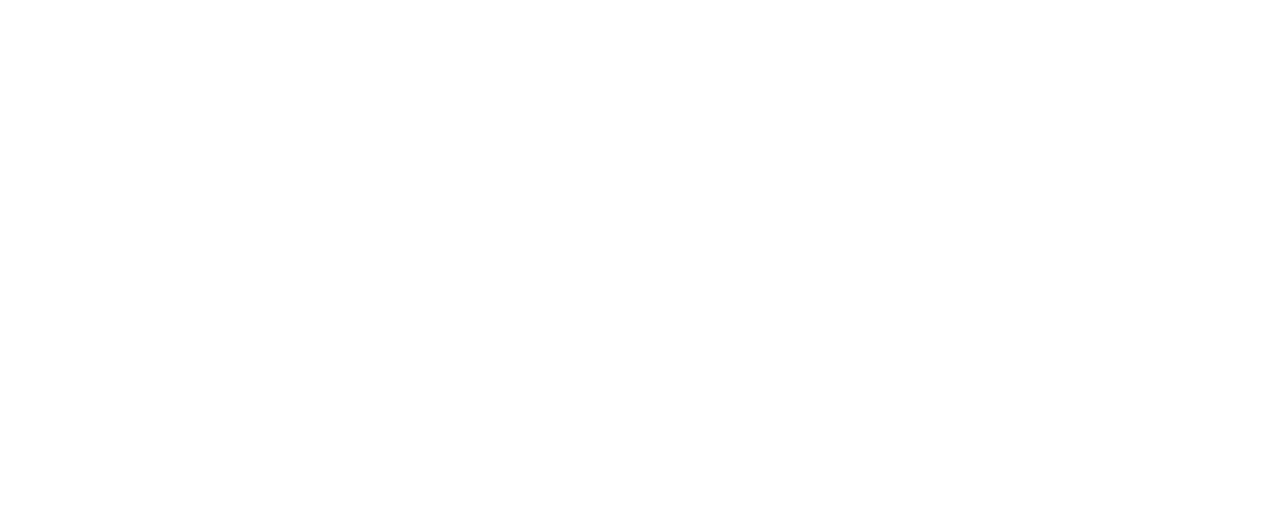
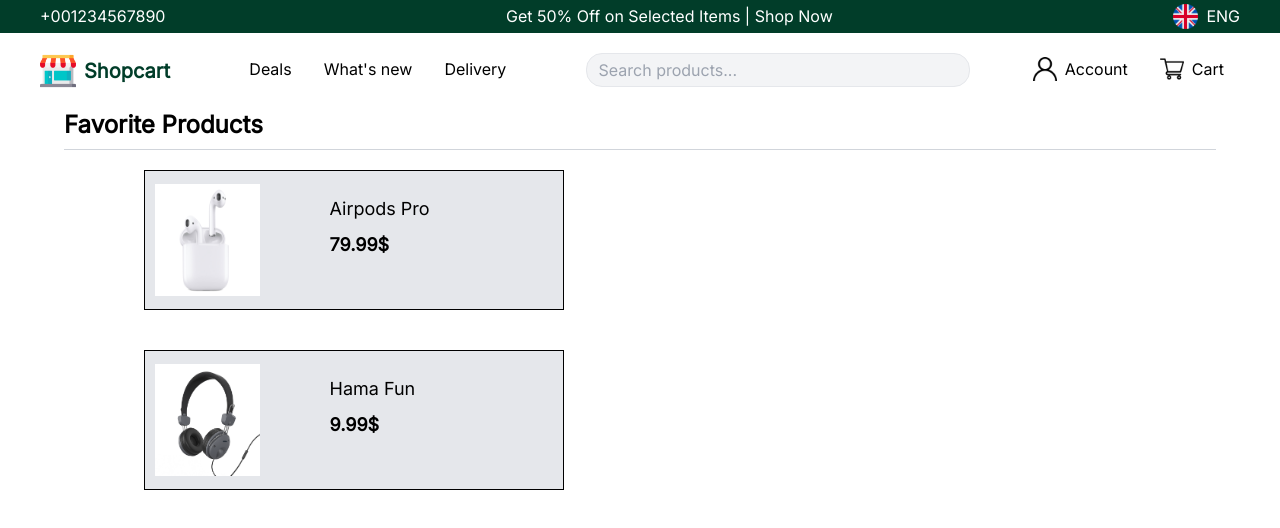
Before and after one commit to AramAfunts/React-Headphones, a React (Create React App) app: page /account in a window 1280 px wide. Shown: the top 528 px of the page. Built offline with nearby package versions, Linux system fonts and the light colour scheme.

Commit message:
added functionality + account page

```diff
--- a/src/App.js
+++ b/src/App.js
@@ -1,32 +1,82 @@
 import React from "react";
-import { Route, Routes } from 'react-router-dom';
+import { Route, Routes } from "react-router-dom";
 import Home from "./pages/Home";
 import Deals from "./pages/Deals";
 import New from "./pages/New";
+import Account from "./pages/Account";
 
 function App() {
+  const [products, setProducts] = React.useState([
+    { key: 1, name: "Airpods Pro", price: 79.99, image: "img/products/1.png" },
+    { key: 2, name: "Hama Fun", price: 9.99, image: "img/products/2.jpg" },
+    {
+      key: 3,
+      name: "Panasonic RP-HS46E",
+      price: 19.99,
+      image: "img/products/3.jpg",
+    },
+    {
+      key: 4,
+      name: "Panasonic RP-TCM55",
+      price: 19.99,
+      image: "img/products/4.png",
+    },
+    {
+      key: 5,
+      name: "Promate Harmoni",
+      price: 39.99,
+      image: "img/products/5.png",
+    },
+    {
+      key: 6,
+      name: "Hoco True EW43",
+      price: 69.99,
+      image: "img/products/6.png",
+    },
+  ]);
 
-  const [products, setProducts] = React.useState([
-    { key: 1, name: 'Airpods Pro',  price: 79.99, image: 'img/products/1.png' },
-    { key: 2, name: 'Hama Fun', price: 9.99, image: 'img/products/2.jpg' },
-    { key: 3, name: 'Panasonic RP-HS46E', price: 19.99, image: 'img/products/3.jpg' },
-    { key: 4, name: 'Panasonic RP-TCM55', price: 19.99, image: 'img/products/4.png' },
-    { key: 5, name: 'Promate Harmoni', price: 39.99, image: 'img/products/5.png' },
-    { key: 6, name: 'Hoco True EW43', price: 69.99, image: 'img/products/6.png' },
-  ])
+  const [cart, setCart] = React.useState([]);
+
+  const [favorites, setFavorites] = React.useState([
+    { key: 1, name: "Airpods Pro", price: 79.99, image: "img/products/1.png" },
+    { key: 2, name: "Hama Fun", price: 9.99, image: "img/products/2.jpg" },
+  ]);
 
   const [deals, setDeals] = React.useState([
-    { key: 1, product: 'Airpods Pro', location: 'Yerevan (Armenia)' },
-    { key: 2, product: 'Airpods Max', location: 'Gyumri (Armenia)' },
-    { key: 3, product: 'Airpods Pro', location: 'Goris (Armenia)' },
-  ])
+    { key: 1, product: "Airpods Pro", location: "Yerevan (Armenia)" },
+    { key: 2, product: "Airpods Max", location: "Gyumri (Armenia)" },
+    { key: 3, product: "Airpods Pro", location: "Goris (Armenia)" },
+  ]);
+
+  React.useEffect(() => {
+    console.log(cart);
+    console.log(favorites);
+  }, [cart, favorites]);
+
+  const addToCart = (product) => {
+    setCart((prev) => [...prev, product]);
+  };
+
+  const addToFavorites = (product) => {
+    setFavorites((prev) => [...prev, product]);
+  };
 
   return (
     <div className="App">
       <Routes>
-        <Route path="/" element={<Home products={products} />} />
+        <Route
+          path="/"
+          element={
+            <Home
+              products={products}
+              addToCart={addToCart}
+              addToFavorites={addToFavorites}
+            />
+          }
+        />
         <Route path="/deals" element={<Deals deals={deals} />} />
         <Route path="/new" element={<New />} />
+        <Route path="/account" element={<Account favorites={favorites} />} />
       </Routes>
     </div>
   );
--- a/src/components/Card.js
+++ b/src/components/Card.js
@@ -1,21 +1,46 @@
-import React from 'react';
+import React from "react";
 
-export const Card = ({ name, price, image }) => {
+export const Card = ({
+  cardKey,
+  name,
+  price,
+  image,
+  addToCart,
+  addToFavorites,
+}) => {
   return (
-    <div className='card'>
-      <div className='image-block'>
-        <div className='favorite'>
-          <img src='img/heart.png' alt='favorite' />
+    <div className="card">
+      <div className="image-block">
+        <div className="favorite">
+          <img
+            src="img/heart.png"
+            alt="favorite"
+            title="Add to Favorites"
+            onClick={() =>
+              addToFavorites({
+                key: cardKey,
+                name: name,
+                price: price,
+                image: image,
+              })
+            }
+          />
         </div>
-        <div className='image'>
-          <img src={image} alt='headphones' />
+        <div className="image">
+          <img src={image} alt="headphones" />
         </div>
       </div>
-      <div className='info-block'>
+      <div className="info-block">
         <p>{name}</p>
         <p>{price}$</p>
       </div>
-      <button>Add to Cart</button>
+      <button
+        onClick={() =>
+          addToCart({ key: cardKey, name: name, price: price, image: image })
+        }
+      >
+        Add to Cart
+      </button>
     </div>
-  )
-}
+  );
+};
--- /dev/null
+++ b/src/components/Products.js
@@ -0,0 +1,37 @@
+import React from "react";
+import { Card } from "./Card";
+
+export const Products = ({ products, addToCart, addToFavorites }) => {
+  return (
+    <div className="products">
+      <div className="top-block">
+        <h1>Headphones For You!</h1>
+        <select>
+          <option value="Sort by" disabled>
+            Sort by
+          </option>
+          <option value="Name">Name</option>
+          <option value="Price: Lowest to highest">
+            Price: Lowest to highest
+          </option>
+          <option value="Price: Highest to lowest">
+            Price: Highest to lowest
+          </option>
+        </select>
+      </div>
+      <div className="products-card">
+        {products.map((item) => (
+          <Card
+            key={item.key}
+            cardKey={item.key}
+            name={item.name}
+            price={item.price}
+            image={item.image}
+            addToCart={(product) => addToCart(product)}
+            addToFavorites={(product) => addToFavorites(product)}
+          />
+        ))}
+      </div>
+    </div>
+  );
+};
--- a/src/index.scss
+++ b/src/index.scss
@@ -196,3 +196,39 @@
     }
   }
 }
+
+.account {
+  @apply m-auto w-[90%];
+
+  h1 {
+      @apply text-2xl font-extrabold pb-2 border-b border-gray-300;
+    }
+
+  .favorite-items {
+    @apply flex flex-wrap;
+
+    .favorite-card {
+      @apply flex w-[420px] h-[140px] mx-20 my-5 bg-gray-200 border border-black;
+
+      .left-side {
+        @apply w-1/4 flex justify-center items-center;
+
+        img {
+          @apply w-28 h-28 ml-5 bg-white;
+        }
+      }
+
+      .right-side {
+        @apply w-3/4 pl-10 mt-4 pl-20;
+
+        span {
+          @apply text-lg block my-2;
+        }
+
+        b {
+          @apply text-lg block my-2;
+        }
+      }
+    }
+  }
+}
--- /dev/null
+++ b/src/pages/Account.jsx
@@ -0,0 +1,32 @@
+import React from 'react';
+import { Header } from '../components/Header';
+import { TopBar } from '../components/TopBar';
+
+const Account = ({ favorites }) => {
+  return (
+    <div>
+        <TopBar />
+        <Header />
+        <div className='account'>
+            <h1>Favorite Products</h1>
+            <div className='favorite-items'>
+                {
+                    favorites.map((favItem) =>
+                        <div className='favorite-card' key={favItem.key}>
+                            <div className='left-side'>
+                                <img src={favItem.image} alt='product' />
+                            </div>
+                            <div className='right-side'>
+                                <span>{favItem.name}</span>
+                                <b>{favItem.price}$</b>
+                            </div>
+                        </div>
+                    )
+                }
+            </div>
+        </div>
+    </div>
+  )
+}
+
+export default Account;
--- a/src/pages/Home.jsx
+++ b/src/pages/Home.jsx
@@ -2,37 +2,16 @@
 import { TopBar } from "../components/TopBar";
 import { Header } from "../components/Header";
 import { Hero } from "../components/Hero";
-import { Card } from '../components/Card';
+import { Products } from "../components/Products";
 
-const Home = ({ products }) => {
+const Home = ({ products, addToCart, addToFavorites,  }) => {
   return (
     <>
       <TopBar />
       <Header />
       <div className="wrapper">
         <Hero />
-        <div className="products">
-          <div className="top-block">
-            <h1>Headphones For You!</h1>
-            <select>
-              <option value="Sort by" disabled>
-                Sort by
-              </option>
-              <option value="Name">Name</option>
-              <option value="Price: Lowest to highest">
-                Price: Lowest to highest
-              </option>
-              <option value="Price: Highest to lowest">
-                Price: Highest to lowest
-              </option>
-            </select>
-          </div>
-          <div className="products-card">
-            {
-              products.map((item) => <Card key={item.key} name={item.name} price={item.price} image={item.image} />)
-            }
-          </div>
-        </div>
+        <Products products={products} addToCart={addToCart} addToFavorites={addToFavorites} />
       </div>
     </>
   );
```
